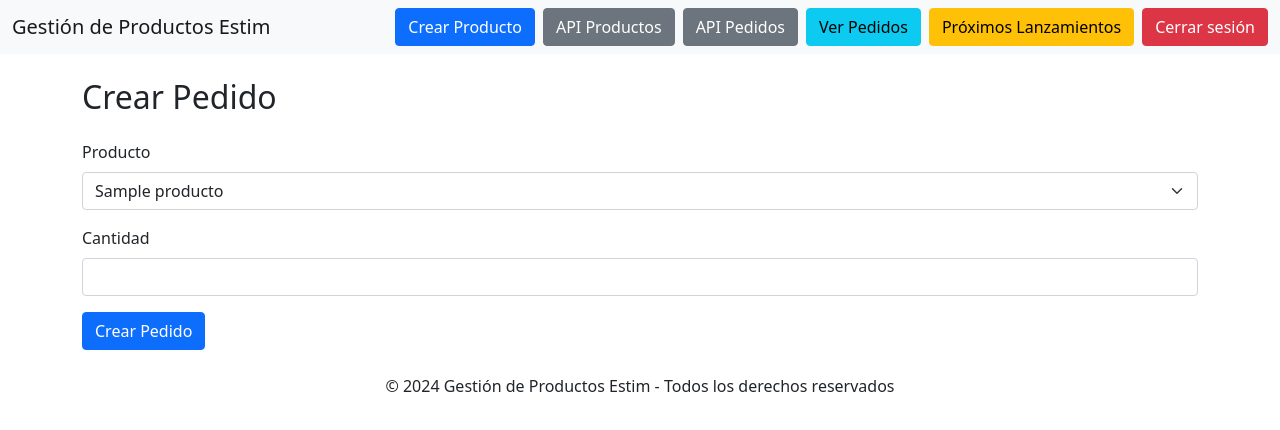
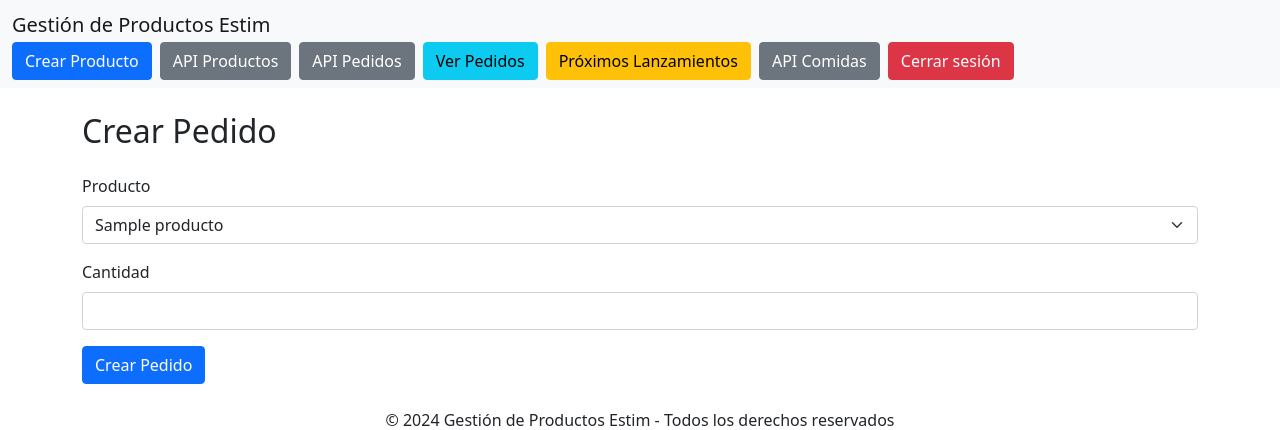
Before and after one commit to Blowser/biblioteca, a Django app: page /pedidos/crear/ in a window 1280 px wide. Shown: the top 430 px of the page. Run offline with Django 5.2, Linux system fonts and the light colour scheme; a user stored in the database is signed in; tables that the repository leaves empty hold one stand-in row (values such as "Sample post").

Commit message:
Update base_crud.html
se vuelve agregar api vista en clases

```diff
--- a/tienda_juegos/juegos/templates/juegos/base_crud.html
+++ b/tienda_juegos/juegos/templates/juegos/base_crud.html
@@ -27,6 +27,9 @@
                 <!-- Botón Próximos Lanzamientos -->
                 <a href="{% url 'proximos_lanzamientos' %}" class="btn btn-warning me-2">Próximos Lanzamientos</a>
 
+                <!-- Botón API Categorías Comida (vista en clases) -->
+                <a href="{% url 'listar_categorias_comida' %}" class="btn btn-secondary me-2">API Comidas</a>
+
                 <!-- Botón Cerrar Sesión -->
                 <form method="POST" action="{% url 'logout' %}">
                     {% csrf_token %}
```
